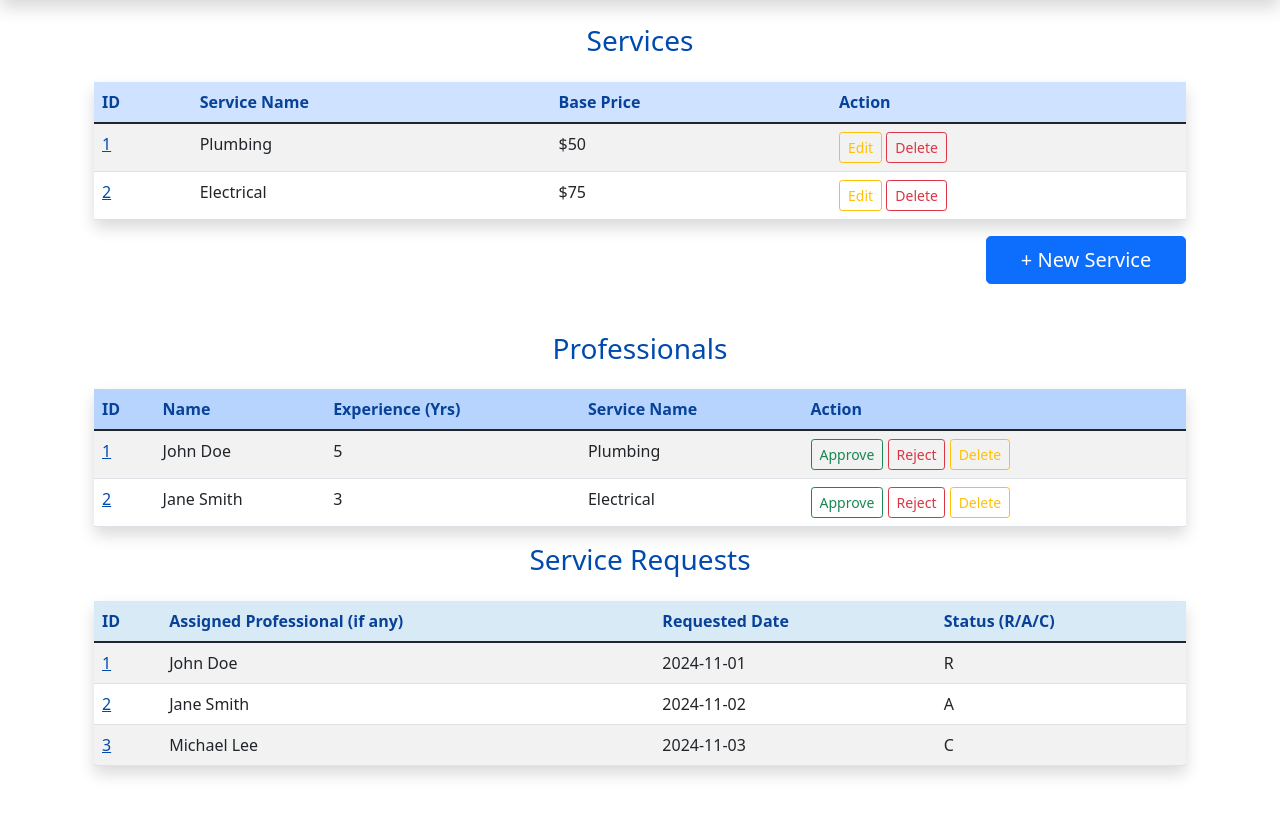
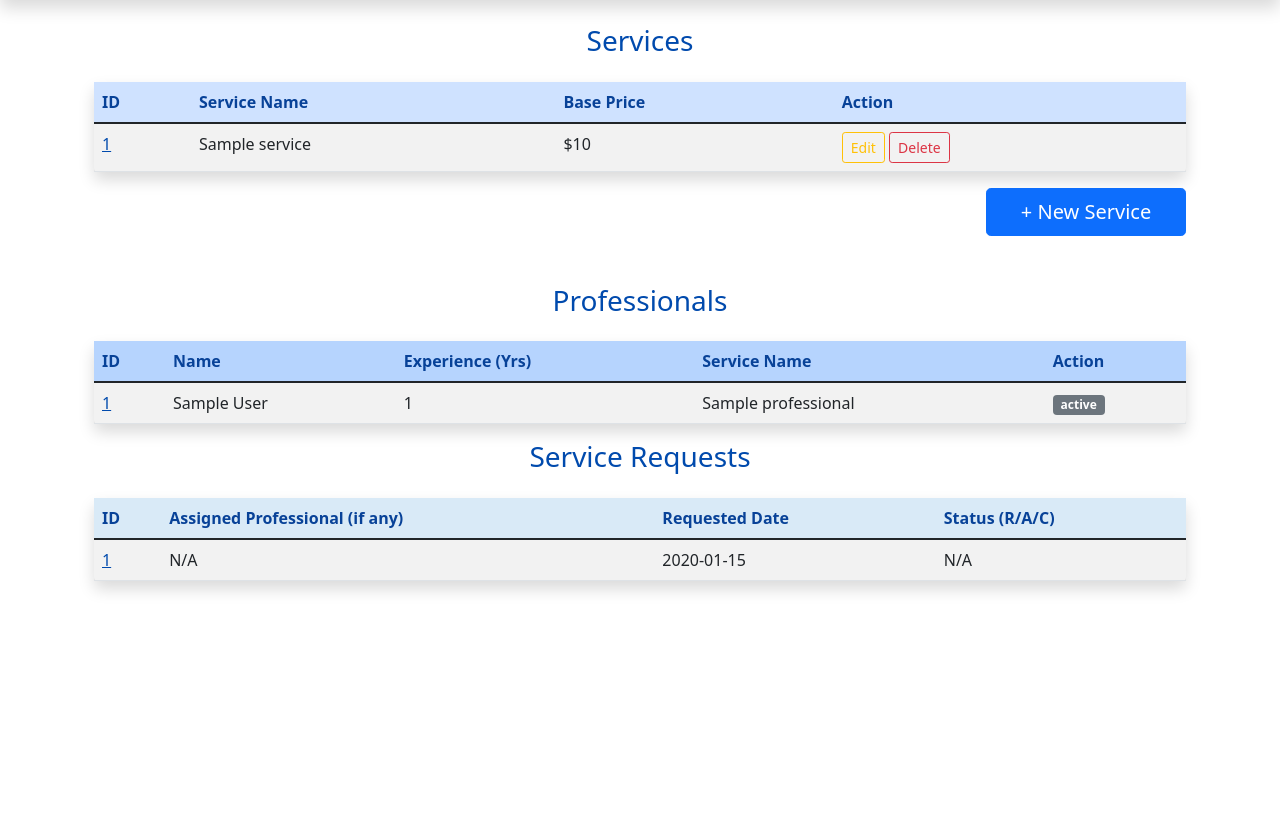
Before and after one commit to raghzzzspace/household_services_backup, a Flask app: page /user/admin_dashboard in a window 1280 px wide. Shown: the part 56-870 px from the top of the page. After the commit the page ends 648 px from the top, so only its background shows below. Run offline with Flask 3, Linux system fonts and the light colour scheme; tables that the repository leaves empty hold one stand-in row (values such as "Sample post"); some libraries are stand-ins or nearby versions.

Commit message:
added admin backend

```diff
--- a/app.py
+++ b/app.py
@@ -2,7 +2,7 @@
 from flask import Flask, render_template, request, redirect, url_for, flash, session
 from flask_sqlalchemy import SQLAlchemy
 from model import db, Customer, Professional, Admin
-from model import Today_Services, Closed_Services, Services_status
+from model import Today_Services, Closed_Services, Services_status, Admin_Search,Services,Service_Req
 import secrets
 from flask_migrate import Migrate
 import sqlite3
@@ -277,18 +277,135 @@ def professional_summary():
     return render_template('user/professional_summary.html', ratings_data=ratings_data, service_requests_data=service_requests_data)
 
 
-
+# Route to show the dashboard
 @app.route('/user/admin_dashboard', methods=['GET'])
 def admin_dashboard():
-    return render_template('user/admin_dashboard.html')
+    services = Services.query.all()
+    professionals = Professional.query.all()
+    service_requests = Service_Req.query.all()
+    return render_template('user/admin_dashboard.html', services=services, professionals=professionals, service_requests=service_requests)
 
-@app.route('/user/admin_search', methods=['GET'])
+# Route to edit a service
+@app.route('/user/edit_service/<int:service_id>', methods=['GET', 'POST'])
+def edit_service(service_id):
+    service = Services.query.get_or_404(service_id)
+
+    if request.method == 'POST':
+        service.service_name = request.form['service_name']
+        service.base_price = request.form['base_price']
+        db.session.commit()
+        return redirect(url_for('admin_dashboard'))
+
+    return render_template('user/edit_service.html', service=service)
+
+# Route to delete a service
+@app.route('/user/delete_service/<int:service_id>', methods=['POST'])
+def delete_service(service_id):
+    service = Services.query.get_or_404(service_id)
+    db.session.delete(service)
+    db.session.commit()
+    return redirect(url_for('admin_dashboard'))
+
+# Route to approve a professional
+@app.route('/user/approve_professional/<int:professional_id>', methods=['POST'])
+def approve_professional(professional_id):
+    professional = Professional.query.get_or_404(professional_id)
+    professional.status = 'Approved'  # Assuming you have a status field
+    db.session.commit()
+    return redirect(url_for('admin_dashboard'))
+
+# Route to reject a professional
+@app.route('/user/reject_professional/<int:professional_id>', methods=['POST'])
+def reject_professional(professional_id):
+    professional = Professional.query.get_or_404(professional_id)
+    professional.status = 'Rejected'  # Assuming you have a status field
+    db.session.commit()
+    return redirect(url_for('admin_dashboard'))
+
+# Route to delete a professional
+@app.route('/user/delete_professional/<int:professional_id>', methods=['POST'])
+def delete_professional(professional_id):
+    professional = Professional.query.get_or_404(professional_id)
+    db.session.delete(professional)
+    db.session.commit()
+    return redirect(url_for('admin_dashboard'))
+
+
+
+@app.route('/user/admin_search', methods=['GET', 'POST'])  # Allow both GET and POST methods
 def admin_search():
-    return render_template('user/admin_search.html')
+    search_results = []
+    search_by = None  # Initialize search_by variable
+
+    if request.method == 'POST':  # Handle POST request
+        search_by = request.form.get('searchBy')
+        search_text = request.form.get('searchText')
+
+        if not search_text:
+            flash('Please enter search text.', 'warning')
+            return redirect(url_for('admin_search'))
+
+        # Handling different search criteria and querying the appropriate table
+        if search_by == 'services':
+            # Search in the 'services' table for service_name
+            search_results = Services.query.filter(Services.service_name.ilike(f"%{search_text}%")).all()
+        elif search_by == 'service requests':
+            # Search in the 'service_req' table for service_name
+            search_results = Service_Req.query.filter(Service_Req.service_name.ilike(f"%{search_text}%")).all()
+        elif search_by == 'customers':
+            # Search in the 'customers' table for full_name
+            search_results = Customer.query.filter(Customer.full_name.ilike(f"%{search_text}%")).all()
+        elif search_by == 'professionals':
+            # Search in the 'professionals' table for full_name
+            search_results = Professional.query.filter(Professional.full_name.ilike(f"%{search_text}%")).all()
+        else:
+            flash('Invalid search criteria.', 'danger')
+
+    return render_template('user/admin_search.html', search_results=search_results, search_by=search_by)
+
+
+# Route to display and handle the form
+@app.route('/user/admin_add_service', methods=['GET', 'POST'])
+def add_service():
+    if request.method == 'POST':
+        # Retrieve form data
+        service_id = request.form['service_id']
+        service_name = request.form['service_name']
+        base_price = request.form['base_price']
+
+        # Create and save the new service
+        new_service = Services(id=service_id,service_name=service_name, base_price=base_price)
+        db.session.add(new_service)
+        db.session.commit()
+
+        flash('New service added successfully!', 'success')
+        return redirect(url_for('admin_dashboard'))  # Redirect to the admin dashboard
+
+    return render_template('user/admin_add_service.html')
+
 
 @app.route('/user/admin_summary', methods=['GET'])
 def admin_summary():
-    return render_template('user/admin_summary.html')
+    # Query for ratings data
+    ratings_query = text("SELECT rating, COUNT(*) FROM closed__services GROUP BY rating")
+    ratings_result = db.session.execute(ratings_query).fetchall()
+
+    # Process ratings result into a format for Chart.js
+    ratings_data = {str(row[0]): row[1] for row in ratings_result}
+
+    # Query for service requests data
+    requests_query = text("SELECT status, COUNT(*) FROM services_status GROUP BY status")
+    requests_result = db.session.execute(requests_query).fetchall()
+
+    # Process service requests result
+    service_requests_data = {
+        'Received': sum(row[1] for row in requests_result),
+        'Closed': sum(row[1] for row in requests_result if row[0] == 'C'),
+        'Rejected': sum(row[1] for row in requests_result if row[0] == 'R')
+    }
+
+    return render_template('user/admin_summary.html', ratings_data=ratings_data, service_requests_data=service_requests_data)
+
 
 from flask import session
 
--- a/templates/user/admin_dashboard.html
+++ b/templates/user/admin_dashboard.html
@@ -15,32 +15,25 @@
                 </tr>
             </thead>
             <tbody>
-                <!-- Example row with service data -->
+                {% for service in services %}
                     <tr>
-                    <td><a href="#" style="color: #004aad;">1</a></td> <!-- Clickable ID for details -->
-                    <td>Plumbing</td>
-                    <td>$50</td>
+                        <td><a href="#" style="color: #004aad;">{{ service.id }}</a></td>
+                        <td>{{ service.service_name }}</td>
+                        <td>${{ service.base_price }}</td>
                         <td>
-                        <a href="#" class="btn btn-outline-warning btn-sm">Edit</a>
-                        <a href="#" class="btn btn-outline-danger btn-sm">Delete</a>
+                            <a href="{{ url_for('edit_service', service_id=service.id) }}" class="btn btn-outline-warning btn-sm">Edit</a>
+                            <form method="POST" action="{{ url_for('delete_service', service_id=service.id) }}" style="display:inline;">
+                                <button type="submit" class="btn btn-outline-danger btn-sm">Delete</button>
+                            </form>
                         </td>
                     </tr>
-                <tr>
-                    <td><a href="#" style="color: #004aad;">2</a></td> <!-- Clickable ID for details -->
-                    <td>Electrical</td>
-                    <td>$75</td>
-                    <td>
-                        <a href="#" class="btn btn-outline-warning btn-sm">Edit</a>
-                        <a href="#" class="btn btn-outline-danger btn-sm">Delete</a>
-                    </td>
-                </tr>
-                <!-- More rows will be added dynamically here -->
+                {% endfor %}
             </tbody>
         </table>
 
         <!-- Add New Service Button (Aligned to the right) -->
         <div class="text-end mb-5">
-            <a href="#" class="btn btn-primary btn-lg" style="width: 200px;">+ New Service</a>
+            <a href="/user/admin_add_service" class="btn btn-primary btn-lg" style="width: 200px;">+ New Service</a>
         </div>
 
         <!-- Professionals Section -->
@@ -56,30 +49,31 @@
                 </tr>
             </thead>
             <tbody>
-                <!-- Example row with professional data -->
+                {% for professional in professionals %}
                     <tr>
-                    <td><a href="#" style="color: #004aad;">1</a></td> <!-- Clickable ID for details -->
-                    <td>John Doe</td>
-                    <td>5</td>
-                    <td>Plumbing</td>
+                        <td><a href="#" style="color: #004aad;">{{ professional.professional_id }}</a></td>
+                        <td>{{ professional.full_name }}</td>
+                        <td>{{ professional.experience }}</td>
+                        <td>{{ professional.service_name }}</td>
                         <td>
-                        <a href="#" class="btn btn-outline-success btn-sm">Approve</a>
-                        <a href="#" class="btn btn-outline-danger btn-sm">Reject</a>
-                        <a href="#" class="btn btn-outline-warning btn-sm">Delete</a>
+                            {% if professional.status %}
+                                <!-- Display status if available -->
+                                <span class="badge bg-secondary">{{ professional.status }}</span>
+                            {% else %}
+                                <!-- Show action buttons if no status -->
+                                <form method="POST" action="{{ url_for('approve_professional', professional_id=professional.professional_id) }}" style="display:inline;">
+                                    <button type="submit" class="btn btn-outline-success btn-sm">Approve</button>
+                                </form>
+                                <form method="POST" action="{{ url_for('reject_professional', professional_id=professional.professional_id) }}" style="display:inline;">
+                                    <button type="submit" class="btn btn-outline-danger btn-sm">Reject</button>
+                                </form>
+                                <form method="POST" action="{{ url_for('delete_professional', professional_id=professional.professional_id) }}" style="display:inline;">
+                                    <button type="submit" class="btn btn-outline-warning btn-sm">Delete</button>
+                                </form>
+                            {% endif %}
                         </td>
                     </tr>
-                <tr>
-                    <td><a href="#" style="color: #004aad;">2</a></td> <!-- Clickable ID for details -->
-                    <td>Jane Smith</td>
-                    <td>3</td>
-                    <td>Electrical</td>
-                    <td>
-                        <a href="#" class="btn btn-outline-success btn-sm">Approve</a>
-                        <a href="#" class="btn btn-outline-danger btn-sm">Reject</a>
-                        <a href="#" class="btn btn-outline-warning btn-sm">Delete</a>
-                    </td>
-                </tr>
-                <!-- More rows will be added dynamically here -->
+                {% endfor %}
             </tbody>
         </table>
 
@@ -95,28 +89,15 @@
                 </tr>
             </thead>
             <tbody>
-                <!-- Example row with service request data -->
+                {% for service_request in service_requests %}
                     <tr>
-                    <td><a href="#" style="color: #004aad;">1</a></td> <!-- Clickable ID for details -->
-                    <td>John Doe</td>
-                    <td>2024-11-01</td>
-                    <td>R</td> <!-- Status: Requested -->
+                        <td><a href="#" style="color: #004aad;">{{ service_request.id }}</a></td>
+                        <td>{{ service_request.assigned_prof or 'N/A' }}</td>
+                        <td>{{ service_request.req_date }}</td>
+                        <td>{{ service_request.status or 'N/A' }}</td>
                     </tr>
-                <tr>
-                    <td><a href="#" style="color: #004aad;">2</a></td> <!-- Clickable ID for details -->
-                    <td>Jane Smith</td>
-                    <td>2024-11-02</td>
-                    <td>A</td> <!-- Status: Accepted -->
-                </tr>
-                <tr>
-                    <td><a href="#" style="color: #004aad;">3</a></td> <!-- Clickable ID for details -->
-                    <td>Michael Lee</td>
-                    <td>2024-11-03</td>
-                    <td>C</td> <!-- Status: Closed -->
-                </tr>
-                <!-- More rows will be added dynamically here -->
+                {% endfor %}
             </tbody>
         </table>
     </div>
-
 {% endblock %}
```
Also changed, not shown: migrations/versions/40b37efc0034_added_tables.py (added, +32 -0 lines), migrations/versions/8be78e7548ac_added_table.py (added, +34 -0 lines), model.py (+8 -1 lines), templates/user/admin_add_service.html (added, +30 -0 lines), templates/user/admin_search.html (+61 -24 lines), templates/user/admin_summary.html (+35 -18 lines), templates/user/edit_service.html (added, +30 -0 lines). Lines whose indentation alone changed are shown as unchanged.
